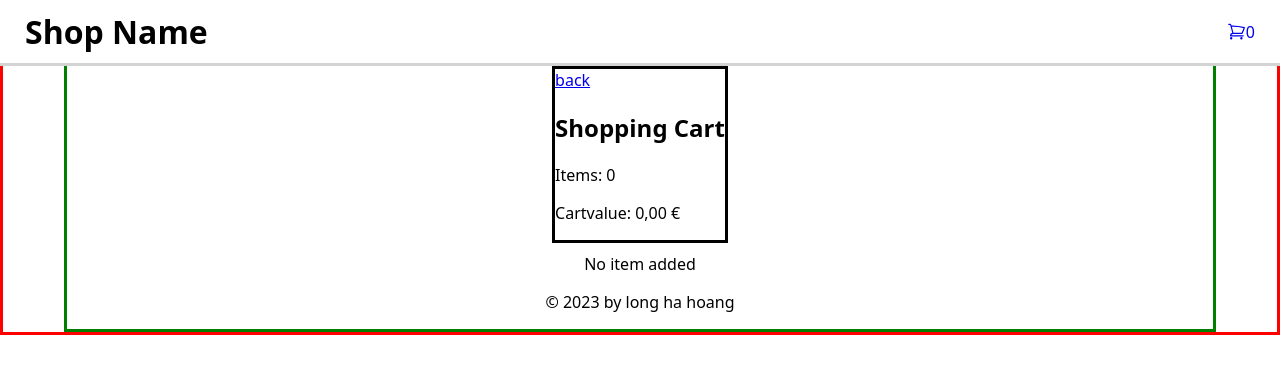
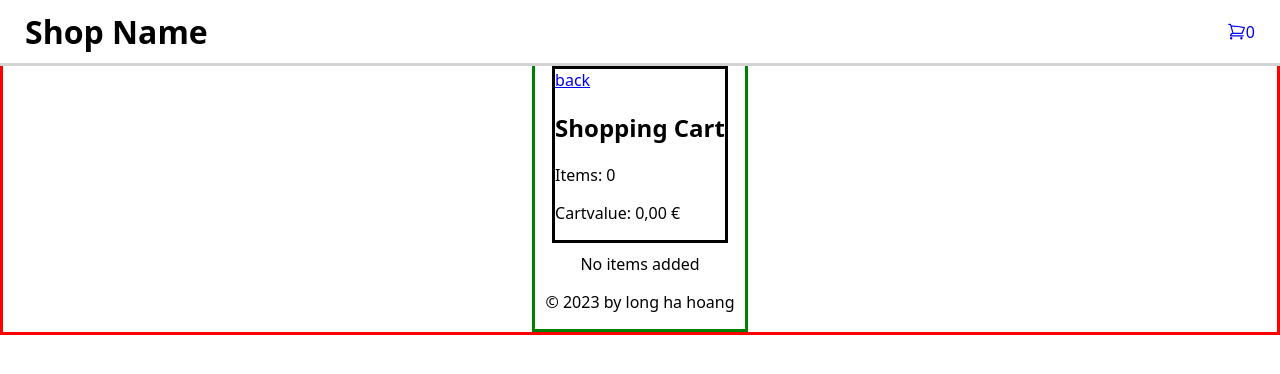
Before and after one commit to Long-HaHoang/capstone-project, a Next.js app: page /ShoppingCart in a window 1280 px wide. Shown: the top 374 px of the page. Built offline with nearby package versions, Linux system fonts and the light colour scheme.

Commit message:
ADD Layout component

```diff
--- /dev/null
+++ b/components/Layout/index.js
@@ -0,0 +1,28 @@
+import styled from "styled-components";
+
+import ShopHeader from "../ShopHeader";
+
+export default function Layout({ children, cartTotal }) {
+  return (
+    <>
+      <ShopHeader cartTotal={cartTotal} />
+      <AppContainer>
+        {children}
+        <footer>
+          <p>&copy; 2023 by long ha hoang</p>
+        </footer>
+      </AppContainer>
+    </>
+  );
+}
+
+const AppContainer = styled.div`
+  position: relative;
+  display: flex;
+  flex-direction: column;
+  justify-content: center;
+  align-items: center;
+  border: solid green;
+  padding: 0 10px;
+  gap: 10;
+`;
--- a/components/ShoppingCart.styled.js
+++ /dev/null
@@ -1,38 +0,0 @@
-import styled from "styled-components";
-
-const AppContainer = styled.div`
-  position: relative;
-  display: flex;
-  flex-direction: column;
-  justify-content: center;
-  align-items: center;
-  border: solid green;
-  padding: 0 10px;
-  width: 90vw;
-`;
-
-const MainContent = styled.main`
-  margin-top: 60px;
-  width: 100%;
-  display: flex;
-  flex-direction: column;
-  justify-content: center;
-  align-items: center;
-  gap: 10px;
-`;
-
-const CartItemList = styled.ul`
-  display: flex;
-  flex-direction: column;
-
-  list-style: none;
-  gap: 10px;
-  margin: 0;
-  padding: 0;
-`;
-
-const TopInfoSection = styled.section`
-  border: solid black;
-`;
-
-export { AppContainer, MainContent, CartItemList, TopInfoSection };
--- a/pages/ShoppingCart/index.js
+++ b/pages/ShoppingCart/index.js
@@ -7,9 +7,6 @@ import CartItemCard from "@/components/CartItemCard";
 
 // Import helper functions
 import { formatNumberToDeCurrency } from "@/helpers/formatNumberToCurrency";
-
-// Import styled components
-import * as Styled from "@/components/ShoppingCart.styled.js";
 
 export default function ShoppingCartPage({ cartItems }) {
   console.log(cartItems);
@@ -25,29 +22,50 @@ export default function ShoppingCartPage({ cartItems }) {
     .reduce(sumUpArray, 0);
 
   return (
-    <Styled.AppContainer>
-      <Styled.MainContent>
-        <Styled.TopInfoSection>
+    <>
+      <StyledMainContent>
+        <StyledTopInfoSection>
           <Link href={"/"}>back</Link>
           <h2>Shopping Cart</h2>
           <p>{`Items: ${sumOfAllItemAmount}`}</p>
           <p>{`Cartvalue: ${formatNumberToDeCurrency(sumOfAllItemPrices)}`}</p>
-        </Styled.TopInfoSection>
+        </StyledTopInfoSection>
         <section>
-          <Styled.CartItemList>
+          <StyledCartItemList>
             {cartItems.length === 0 ? (
-              <li>No item added</li>
+              <li>No items added</li>
             ) : (
               cartItems.map((eachItem) => {
                 return <CartItemCard key={eachItem.id} eachItem={eachItem} />;
               })
             )}
-          </Styled.CartItemList>
+          </StyledCartItemList>
         </section>
-      </Styled.MainContent>
-      <footer>
-        <p>&copy; 2023 by long ha hoang</p>
-      </footer>
-    </Styled.AppContainer>
+      </StyledMainContent>
+    </>
   );
 }
+
+const StyledMainContent = styled.main`
+  margin-top: 60px;
+  width: 100%;
+  display: flex;
+  flex-direction: column;
+  justify-content: center;
+  align-items: center;
+  gap: 10px;
+`;
+
+const StyledCartItemList = styled.ul`
+  display: flex;
+  flex-direction: column;
+
+  list-style: none;
+  gap: 10px;
+  margin: 0;
+  padding: 0;
+`;
+
+const StyledTopInfoSection = styled.section`
+  border: solid black;
+`;
--- a/pages/_app.js
+++ b/pages/_app.js
@@ -6,6 +6,7 @@ import { useImmer } from "use-immer";
 import GlobalStyle from "@/styles";
 import Head from "next/head";
 import ShopHeader from "@/components/ShopHeader";
+import Layout from "@/components/Layout";
 
 export default function App({ Component, pageProps }) {
   const [cartItems, updateCartItems] = useImmer([]);
@@ -62,7 +63,7 @@ export default function App({ Component, pageProps }) {
       <Head>
         <title>Capstone Project</title>
       </Head>
-      <ShopHeader cartTotal={cartTotal} />
+      <Layout cartTotal={cartTotal}>
         <Component
           {...pageProps}
           onHandleCartItem={handleCartItem}
@@ -70,6 +71,7 @@ export default function App({ Component, pageProps }) {
           cartItems={cartItems}
           cartTotal={cartTotal}
         />
+      </Layout>
     </SWRConfig>
   );
 }
```
Also changed, not shown: pages/index.js (+2 -16 lines). Lines whose indentation alone changed are shown as unchanged.
